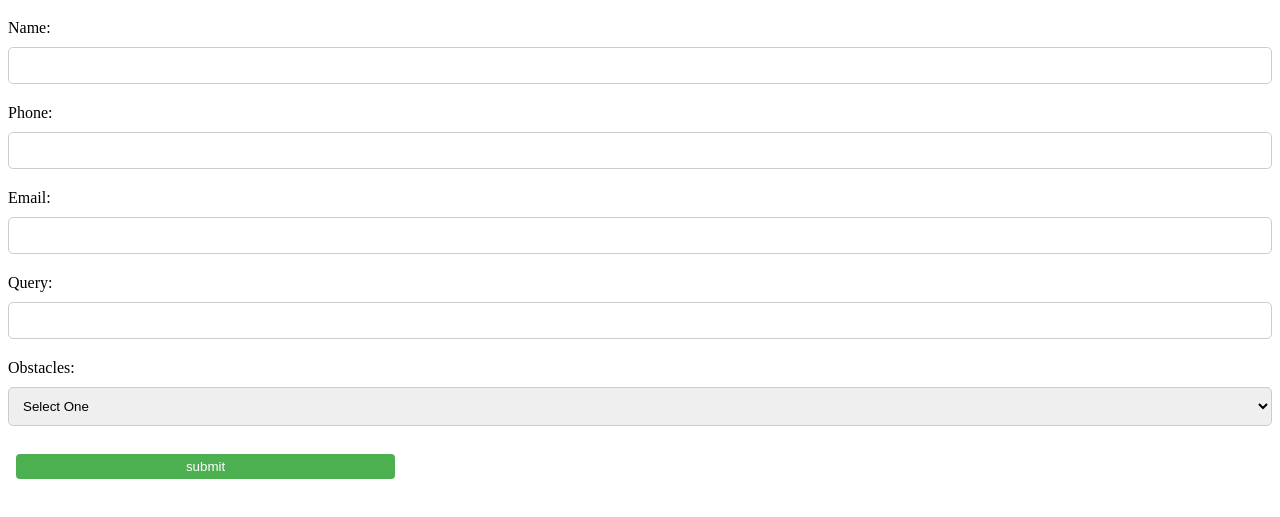
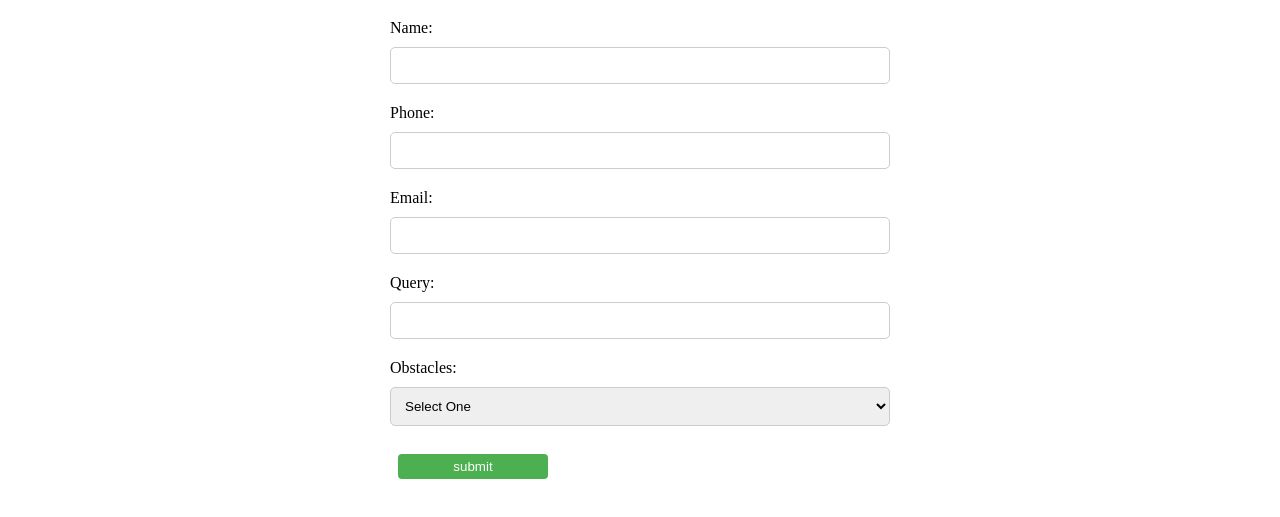
Before and after one commit to Sriram3099/flipidraiseform, a plain HTML site: page index.html in a window 1280 px wide. Shown: the part 61-578 px from the top of the page. Drawn offline with Linux system fonts and the light colour scheme.

Commit message:
Update index.html

```diff
--- a/index.html
+++ b/index.html
@@ -2,7 +2,7 @@
 <html>
 <head>
     <meta name="viewport" content="width=device-width, initial-scale=1.2">
-<meta name="referrer" content="same-origin">
+<meta name="referrer" content="strict-origin-when-cross-origin">
 
     <meta charset="UTF-8">
 <!--   <title>Contact Us123</title> -->
@@ -149,7 +149,7 @@ fetch("https://cors-anywhere.herokuapp.com/https://cloud.yellow.ai/integrations/
  </script>
 <body>
   <h1>Contact Us</h1>
-  <!-- <form> -->
+  <form>
     <label for="name">Name:</label>
     <input type="text" id="name" name="name" required>
 
@@ -172,6 +172,6 @@ fetch("https://cors-anywhere.herokuapp.com/https://cloud.yellow.ai/integrations/
 
     <!-- <input type="submit" value="Submit" onclick="finalsubmit()"> -->
     <button class="submit" type="button" onclick="finalsubmit()">submit</button>
-  <!-- </form> -->
+  </form>
 </body>
 </html>
```
